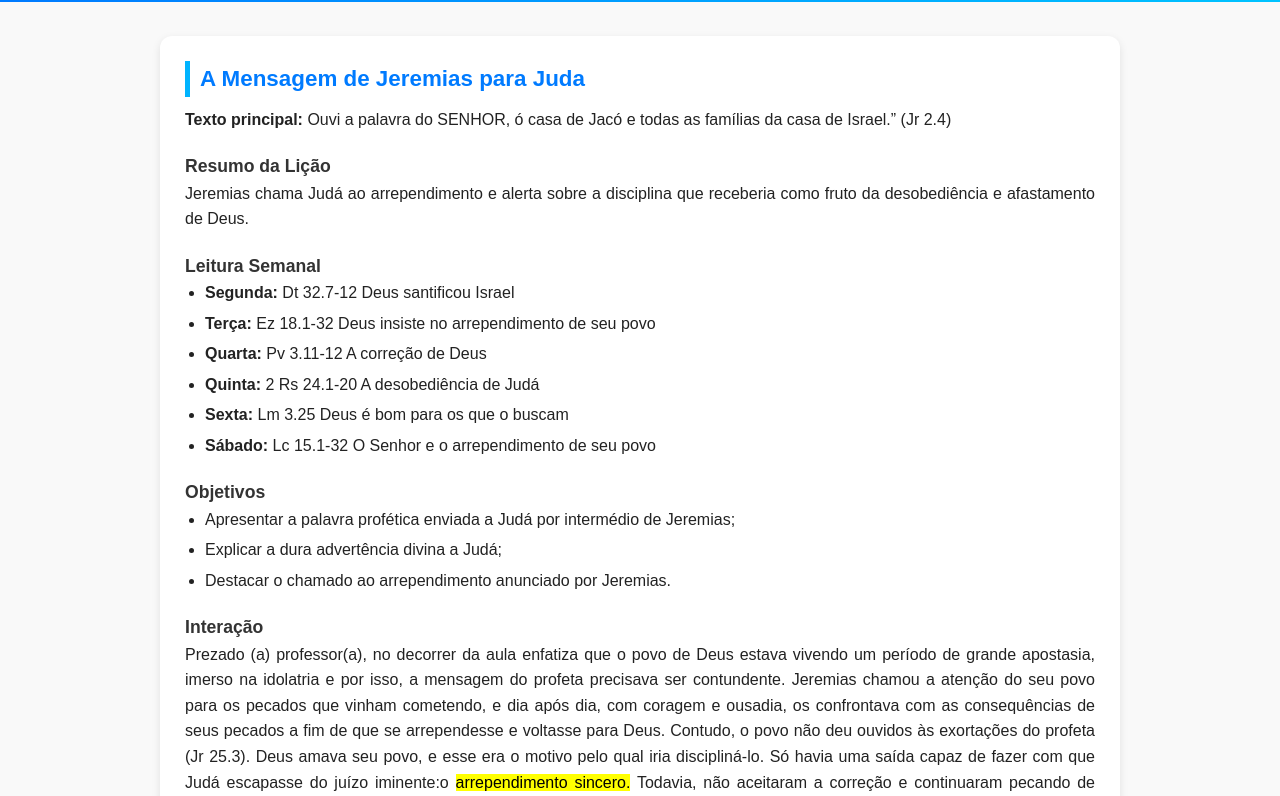
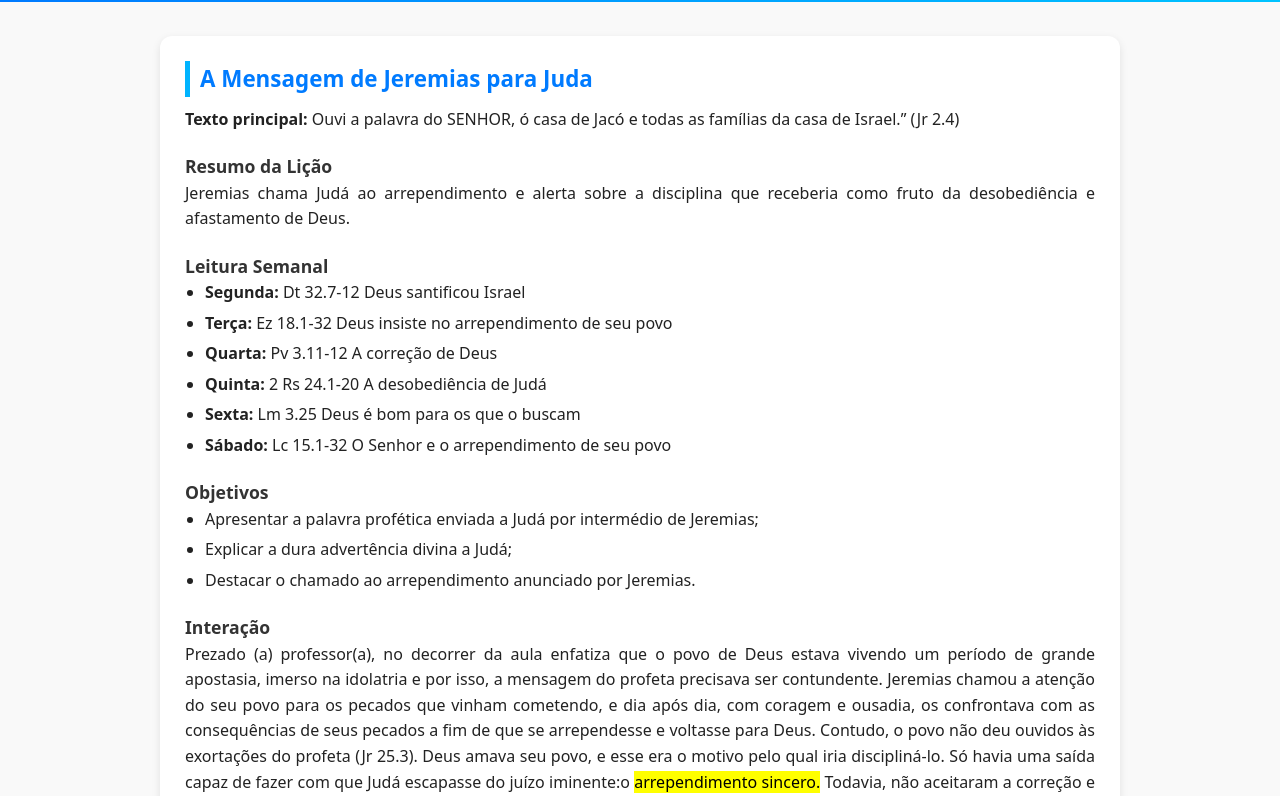
Before and after one commit to DeveloperBR-MG/EBD, a plain HTML site: page amensagemdejeremiasajuda.html in a window 1280 px wide. Shown: the part 64-860 px from the top of the page. Drawn offline with Linux system fonts and the light colour scheme.

Commit message:
Atualizar o amensagemdejeremiasajuda.html

```diff
--- a/amensagemdejeremiasajuda.html
+++ b/amensagemdejeremiasajuda.html
@@ -15,7 +15,7 @@
         }
 
         body {
-            font-family: "Poppins", sans-serif;
+            font-family: system-ui, -apple-system, Segoe UI, Roboto, 'Helvetica Neue', Arial;
             color: #222;
             background-color: #f9f9f9;
             line-height: 1.6;
```
